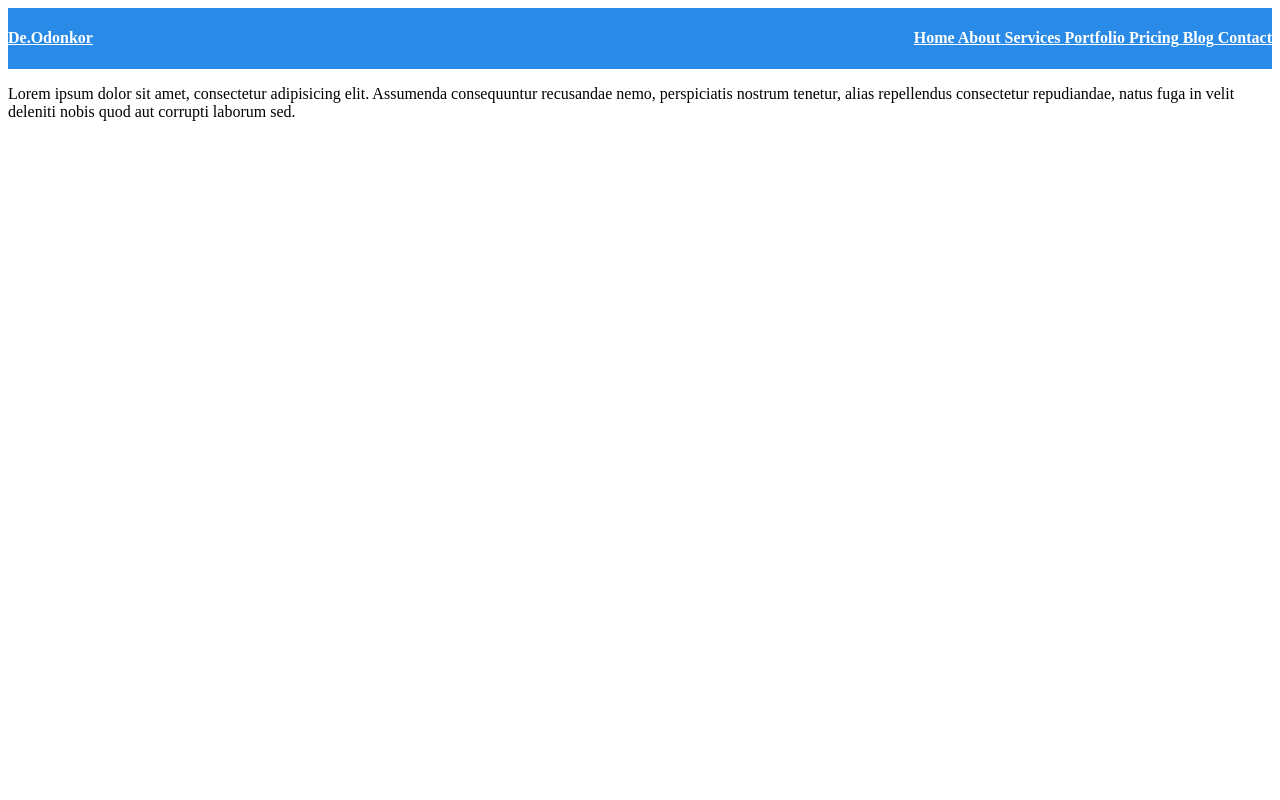
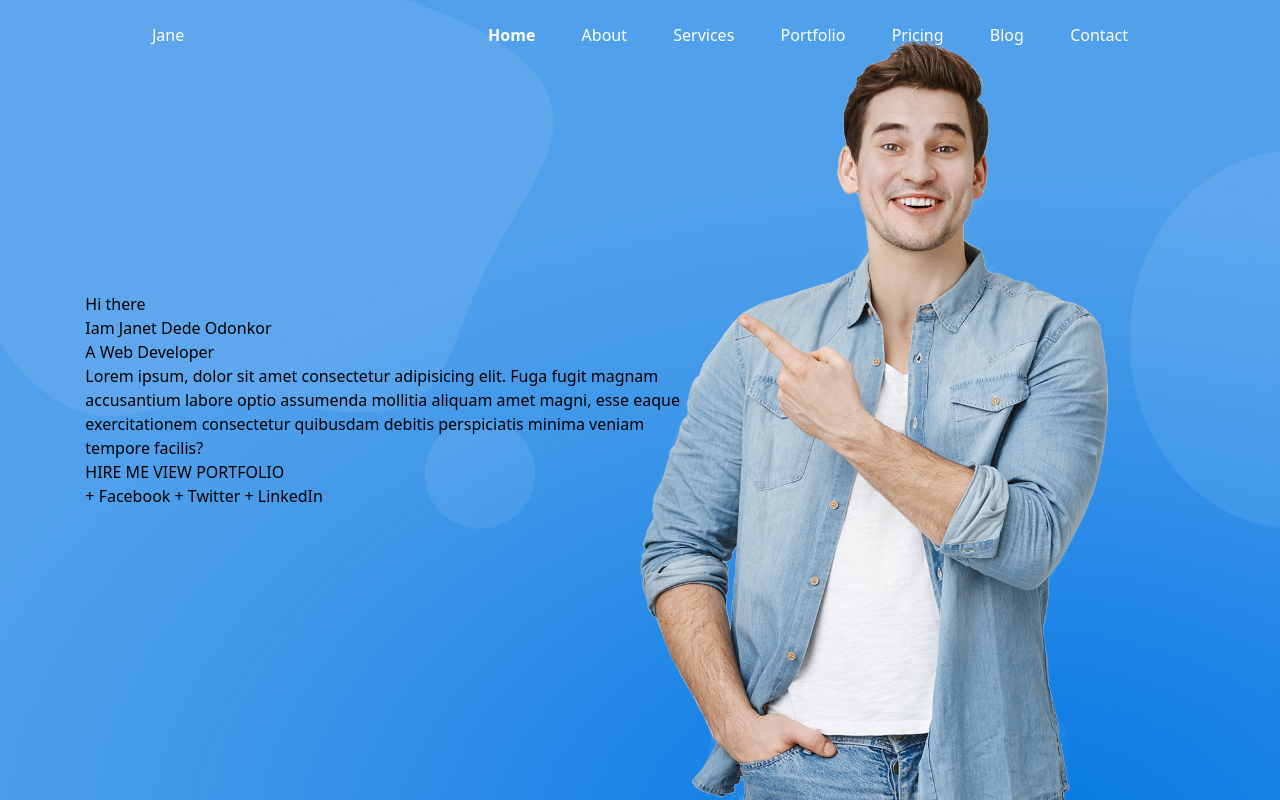
Before and after one commit to Nyengor/portfolio, a plain HTML site: page index.html in a window 1280 px wide. Drawn offline with nearby package versions, Linux system fonts and the light colour scheme.

Commit message:
started the hero section

```diff
--- a/index.html
+++ b/index.html
@@ -4,16 +4,17 @@
     <meta charset="UTF-8">
     <meta name="viewport" content="width=device-width, initial-scale=1.0">
     <title>portfolio</title>
+    <script src="https://cdn.jsdelivr.net/npm/@tailwindcss/browser@4"></script>
     <link rel="stylesheet" href="./styles/index.css">
 </head>
 <body>
     <nav>
         <div>
             <a href="#" class="text-white">
-                <h4>De.Odonkor</h4>
+                <h4>Jane</h4>
             </a>
         </div>
-        <div>
+        <div class="nav-items">
             <a href="#" class="text-white text-bold">
                 <span >Home</span>
             </a>
@@ -37,7 +38,33 @@
             </a>
         </div>
     </nav>
-    <p>Lorem ipsum dolor sit amet, consectetur adipisicing elit. Assumenda consequuntur recusandae nemo, perspiciatis nostrum tenetur, alias repellendus consectetur repudiandae, natus fuga in velit deleniti nobis quod aut corrupti laborum sed.
+    <section class="hero">
+        <div class="hero-content">
+            <p> Hi there </p>
+        <h1>Iam Janet Dede Odonkor</h1>
+        <h1>A Web Developer </h1>
+        <p class="bio"> Lorem ipsum, dolor sit amet consectetur adipisicing elit. Fuga fugit magnam accusantium labore optio assumenda mollitia aliquam amet magni, esse eaque exercitationem consectetur quibusdam debitis perspiciatis minima veniam tempore facilis?</p>
+        <div>
+            <a href="#">
+               <button> HIRE ME </button>
+            </a>
+            <a href="#">
+               <button> VIEW PORTFOLIO </button>
+            </a>
+        </div>
+        <div>
+            <a href="#">
+                <span>+ Facebook </span>
+            </a>
+            <a href="#">
+                <span>+ Twitter </span>
+            </a>
+            <a href="#">
+                <span>+ LinkedIn </span>
+            </a>
+        </div>
+        </div>
+        <section>
 
     </p>
 
--- a/styles/index.css
+++ b/styles/index.css
@@ -1,20 +1,43 @@
 nav {
-    background-color: #2A8AE7;
+    /* background-color: #2A8AE7; */
+    background-color: transparent;
     display: flex;
     flex-direction: row;
-    justify-content: space-between;
+    justify-content: space-around;
+    align-items: center;
+    height: 70px;
+    position: fixed;
+    left: 0;
+    right: 0;
+}
+.nav-items{
+    width: 50%;
+    display: flex;
+    flex-direction:row;
+    justify-content:space-between;
+}
+
+.hero{
+    background-image: url(../images/asset\ 0.jpeg);
+    height: 100vh;
+    background-size: cover;
+    display: flex;
+    flex-direction: row;
+    justify-content: space-evenly;
     align-items: center;
 }
+.hero-content{
+    width: 80%;
+}
 
-/*.text-white{
+.bio{
+    width:60%
+}
+
+.text-white{
     color: white;
-}*/
+}
 
-nav a {
-    color:white;
+.text-bold{
     font-weight: bold;
 }
-
-/*.text-bold{
-    font-weight: bold;
-}*/
```
Also changed, not shown: images/asset 0.jpeg (added), images/asset 1.jpeg (added), images/asset 10.jpeg (added), images/asset 11.jpeg (added), images/asset 12.jpeg (added), images/asset 13.jpeg (added), images/asset 14.jpeg (added), images/asset 15.jpeg (added), images/asset 16.jpeg (added), images/asset 17.jpeg (added), images/asset 2.jpeg (added), images/asset 3.jpeg (added), images/asset 4.jpeg (added), images/asset 5.jpeg (added), 4 more files.
